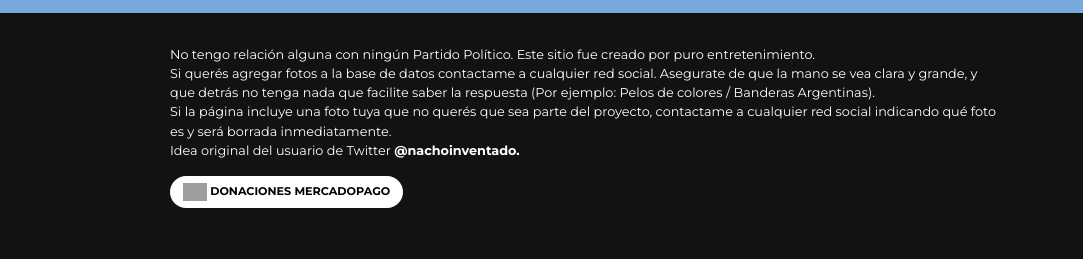
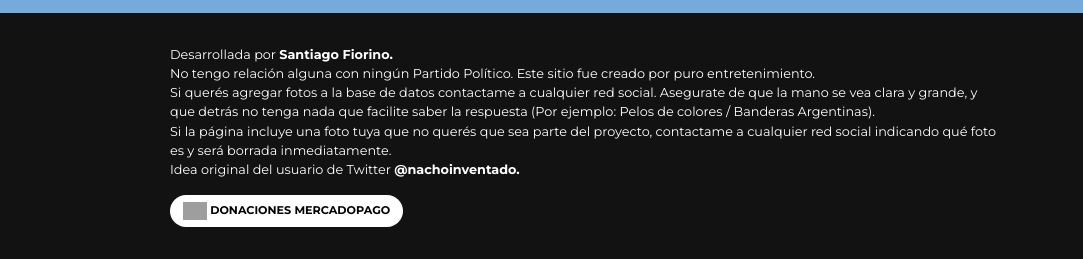
Before and after one commit to santifiorino/otakuperonista, a website: page index.html in a window 1280 px wide. Shown: the part 644-903 px from the top of the page, 197-1280 px from the left. Drawn offline with nearby package versions, Linux system fonts and the light colour scheme; grey boxes are pictures that could not be loaded.

Commit message:
descripción y email

```diff
--- a/index.html
+++ b/index.html
@@ -4,6 +4,7 @@
   <head>
     <meta name="viewport" content="width=device-width, initial-scale=1">
     <title>¿Otaku o Peronista?</title>
+    <meta name="description" content="¿Podés distinguir a Otakus y Peronistas haciendo ✌️ sólamente mirando su mano? Intentalo.">
     <link rel="icon" href="./images/icon.png">
     <link href="https://cdn.jsdelivr.net/npm/bootstrap@5.1.3/dist/css/bootstrap.min.css" rel="stylesheet" integrity="sha384-1BmE4kWBq78iYhFldvKuhfTAU6auU8tT94WrHftjDbrCEXSU1oBoqyl2QvZ6jIW3" crossorigin="anonymous">
     <script src="https://cdn.jsdelivr.net/npm/bootstrap@5.1.3/dist/js/bootstrap.bundle.min.js" integrity="sha384-ka7Sk0Gln4gmtz2MlQnikT1wXgYsOg+OMhuP+IlRH9sENBO0LRn5q+8nbTov4+1p" crossorigin="anonymous"></script>
@@ -70,6 +71,7 @@
           <a href="https://www.tiktok.com/@santifiorino" target="_blank"><i class="fab fa-tiktok"></i> TikTok </a>
         </div>
         <div class="col">
+          <p class="info"> Desarrollada por <a href="mailto: fiorinosanti@gmail.com" target="_blank"> Santiago Fiorino. </a></p>
           <p class="info"> No tengo relación alguna con ningún Partido Político. Este sitio fue creado por puro entretenimiento.</p>
           <p class="info"> Si querés agregar fotos a la base de datos contactame a cualquier red social. Asegurate de que
               la mano se vea clara y grande, y que detrás no tenga nada que facilite saber la respuesta (Por ejemplo: Pelos de colores / Banderas Argentinas). </p>
```
